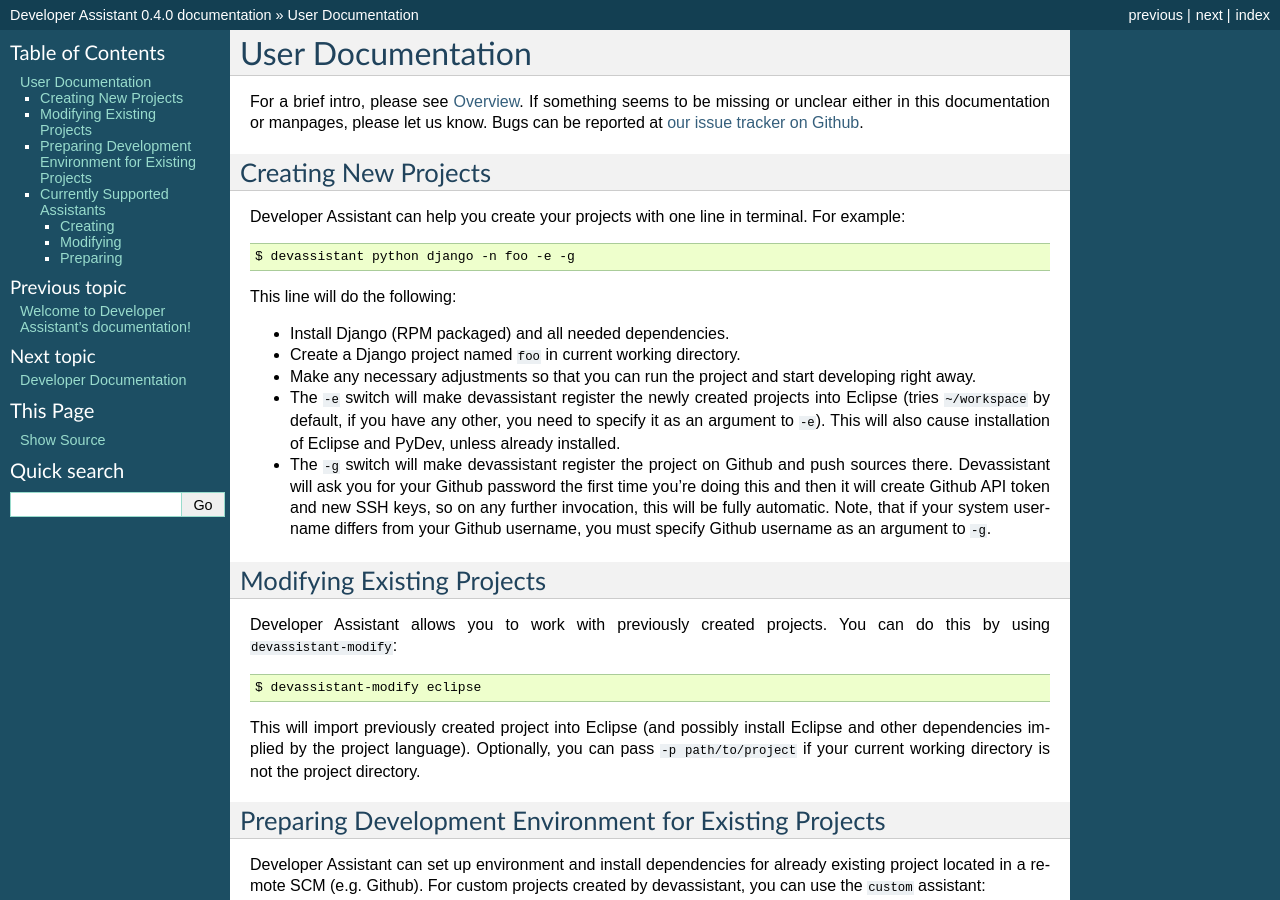
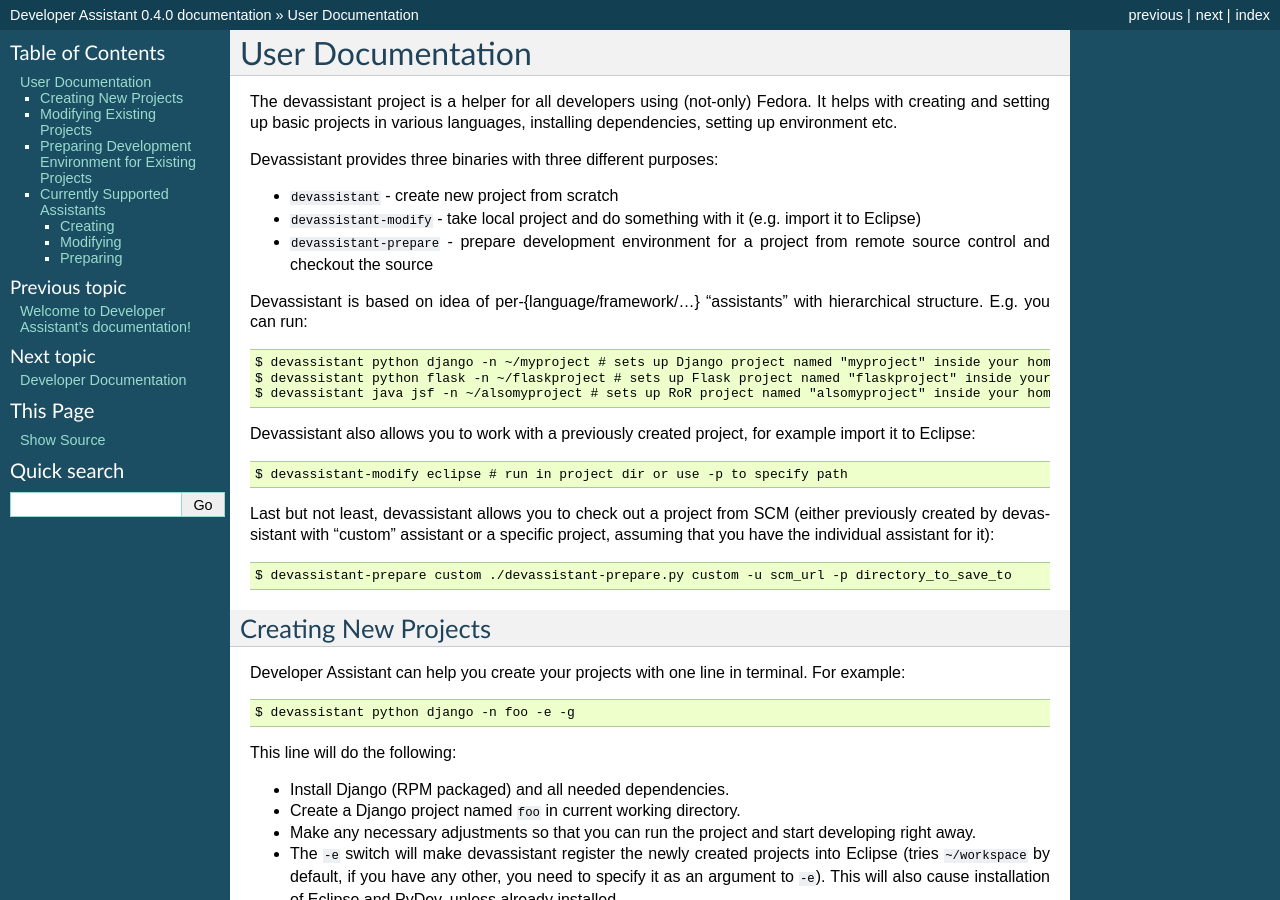
Before and after one commit to devassistant/devassistant, a Sphinx documentation site: the page built from docs/user_documentation.rst, in a window 1280 px wide and 900 px high. Built offline with Sphinx 7.4.7, drawn with Linux system fonts in a browser that asks for light colours.

Commit message:
Some tinkering with docs to make the most important parts of user documentation really visible

```diff
--- /dev/null
+++ b/docs/brief-intro.txt
@@ -0,0 +1,21 @@
+The devassistant project is a helper for all developers using (not-only) Fedora. It helps with creating and setting up basic projects in various languages, installing dependencies, setting up environment etc.
+
+Devassistant provides three binaries with three different purposes:
+
+- ``devassistant`` - create new project from scratch
+- ``devassistant-modify`` - take local project and do something with it (e.g. import it to Eclipse)
+- ``devassistant-prepare`` - prepare development environment for a project from remote source control and checkout the source
+
+Devassistant is based on idea of per-{language/framework/...} "assistants" with hierarchical structure. E.g. you can run::
+
+   $ devassistant python django -n ~/myproject # sets up Django project named "myproject" inside your home dir
+   $ devassistant python flask -n ~/flaskproject # sets up Flask project named "flaskproject" inside your home dir
+   $ devassistant java jsf -n ~/alsomyproject # sets up RoR project named "alsomyproject" inside your home dir
+
+Devassistant also allows you to work with a previously created project, for example import it to Eclipse::
+
+   $ devassistant-modify eclipse # run in project dir or use -p to specify path
+
+Last but not least, devassistant allows you to check out a project from SCM (either previously created by devassistant with "custom" assistant or a specific project, assuming that you have the individual assistant for it)::
+
+   $ devassistant-prepare custom ./devassistant-prepare.py custom -u scm_url -p directory_to_save_to
--- a/docs/user_documentation.rst
+++ b/docs/user_documentation.rst
@@ -3,9 +3,9 @@
 User Documentation
 ==================
 
-For a brief intro, please see :ref:`overview`. If something seems to be missing
-or unclear either in this documentation or manpages, please let us know.
-Bugs can be reported at `our issue tracker on Github`_.
+.. include:: brief-intro.txt
+
+.. _Creating New Projects:
 
 Creating New Projects
 ---------------------
@@ -32,6 +32,8 @@
   system username differs from your Github username, you must specify Github username
   as an argument to ``-g``.
 
+.. _Modifying Existing Projects:
+
 Modifying Existing Projects
 ---------------------------
 
@@ -44,6 +46,8 @@
 Eclipse and other dependencies implied by the project language). Optionally,
 you can pass ``-p path/to/project`` if your current working directory is not
 the project directory.
+
+.. _Preparing Development Environment for Existing Projects:
 
 Preparing Development Environment for Existing Projects
 -------------------------------------------------------
```
Also changed, not shown: docs/index.rst (+1 -15 lines).
